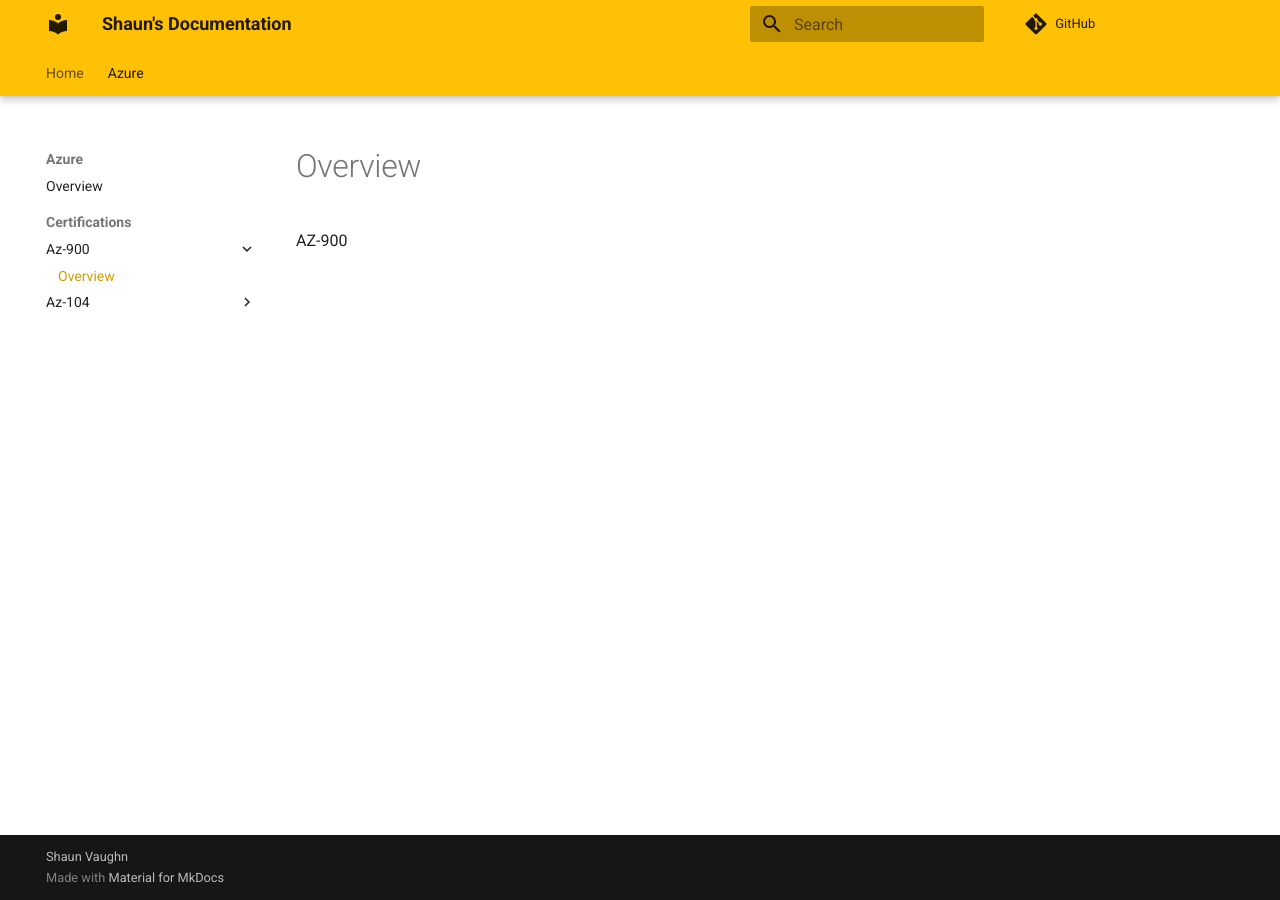
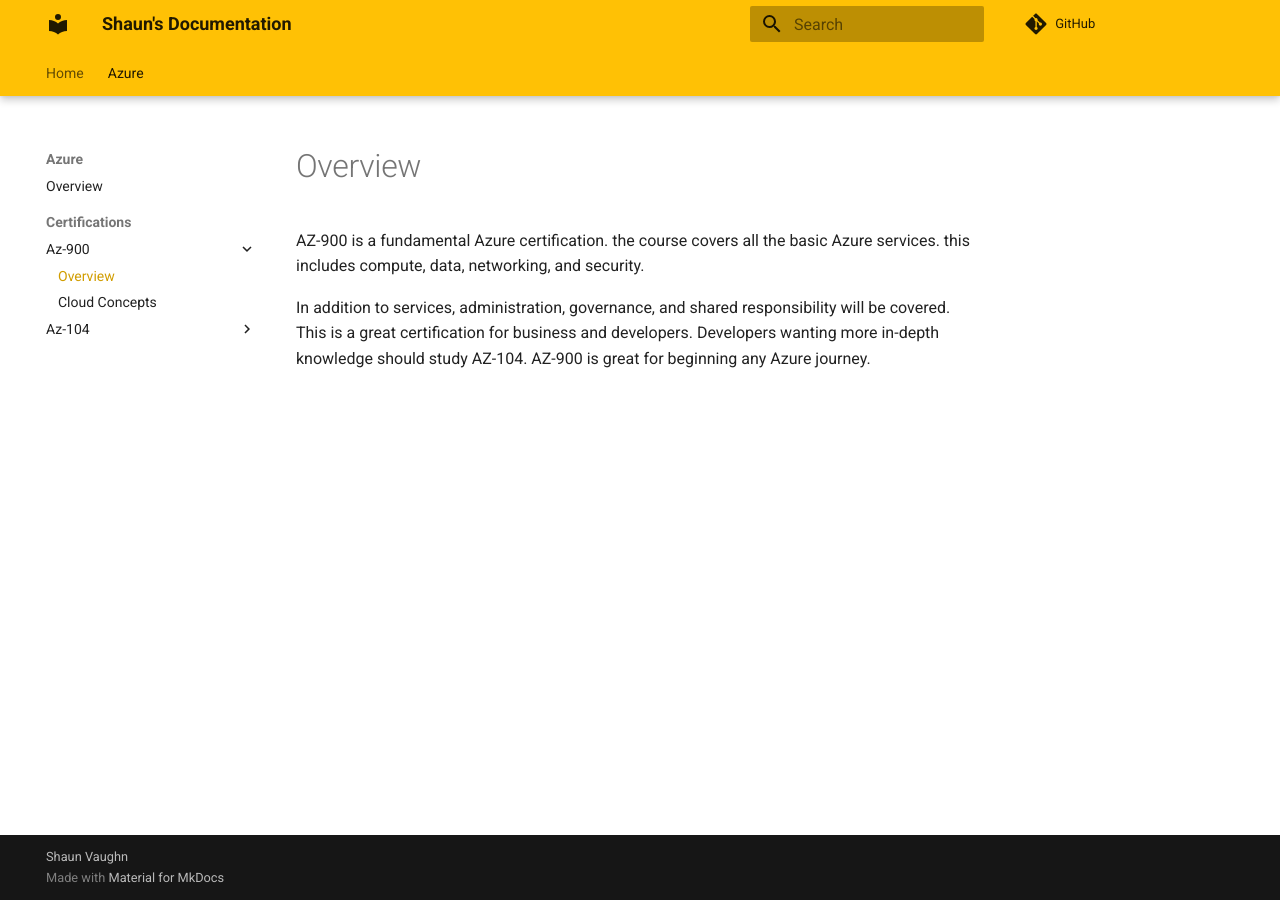
Before and after one commit to vaughnshaun/mkdocs-documentation-template, an MkDocs documentation site: the page built from docs/azure/certifications/az-900/overview.md, in a window 1280 px wide. Built offline with MkDocs 1.6.1 and Material for MkDocs 9.7.7, drawn with Linux system fonts in a browser that asks for light colours; comment, search, counter and statistics services are not loaded.

Commit message:
finish the basic cloud concepts

```diff
--- a/docs/azure/certifications/az-900/overview.md
+++ b/docs/azure/certifications/az-900/overview.md
@@ -1 +1,3 @@
-AZ-900
+AZ-900 is a fundamental Azure certification. the course covers all the basic Azure services. this includes compute, data, networking, and security.
+
+In addition to services, administration, governance, and shared responsibility will be covered. This is a great certification for business and developers. Developers wanting more in-depth knowledge should study AZ-104. AZ-900 is great for beginning any Azure journey.
--- a/mkdocs.yml
+++ b/mkdocs.yml
@@ -21,5 +21,6 @@ nav:
     - Certifications:
       - Az-900:
         - Overview: azure/certifications/az-900/overview.md
+        - Cloud Concepts: azure/certifications/az-900/cloud-concepts.md
       - Az-104:
         - Overview: azure/certifications/az-104/overview.md
```
Also changed, not shown: docs/azure/certifications/az-900/cloud-concepts.md (added, +21 -0 lines).
